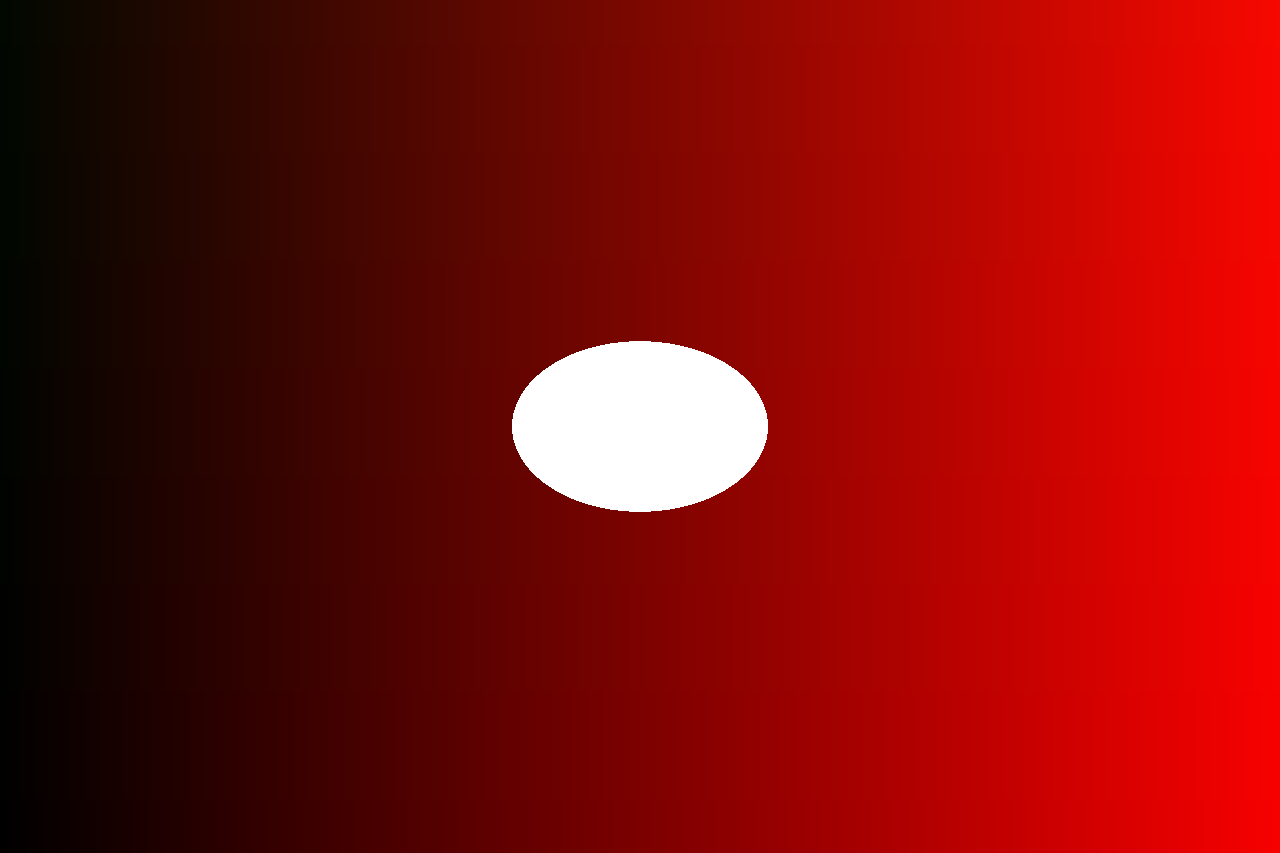
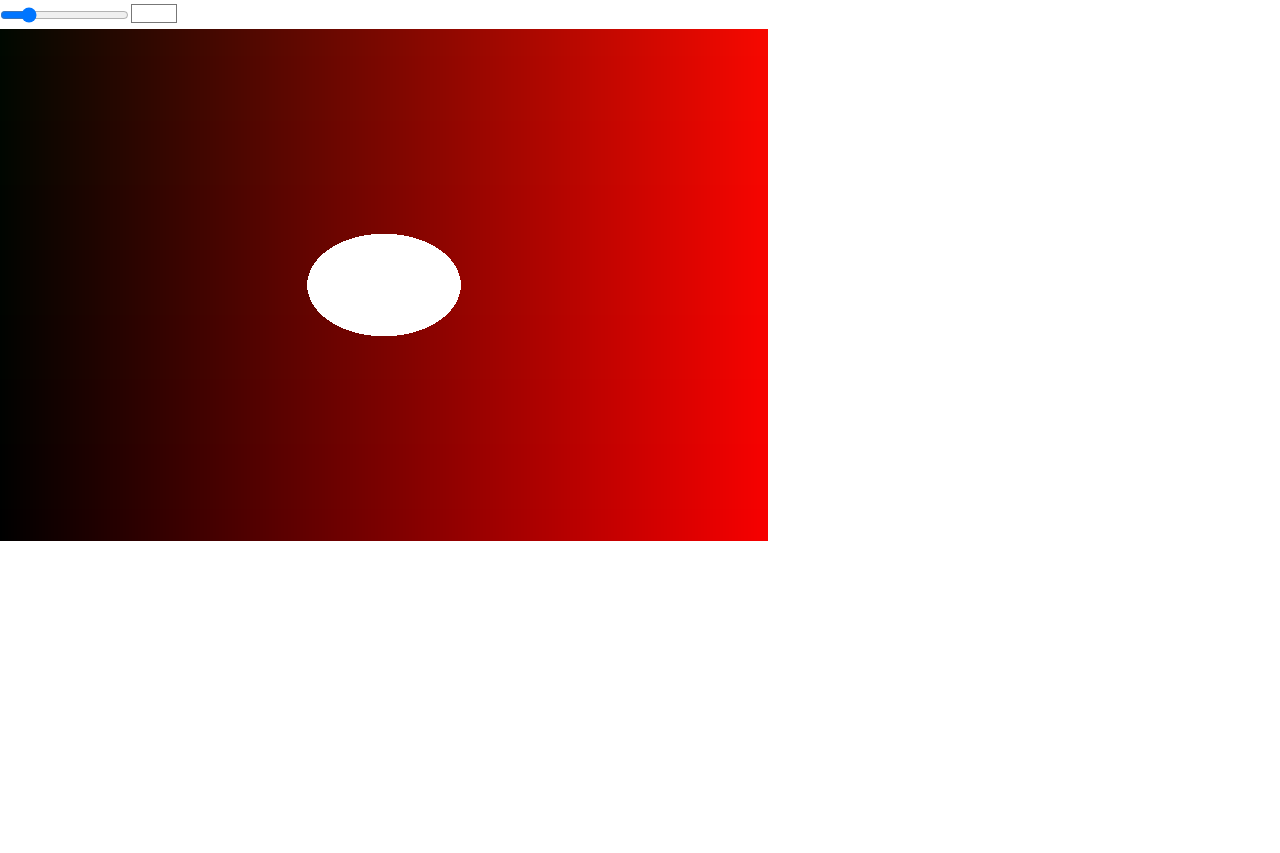
Before and after one commit to Wulakaka/nuxt-3-fundamentals-course, a Nuxt app: page /shader in a window 1280 px wide. After the commit the page ends 800 px from the top, so only its background shows below. Built offline with nearby package versions, Linux system fonts and the light colour scheme.

Commit message:
feat(shader): 增加 props 传递更新 uniform

```diff
--- a/components/WebGlShader.vue
+++ b/components/WebGlShader.vue
@@ -3,10 +3,21 @@ import {onMounted, onUnmounted} from "vue";
 import vertexShaderSrc from "../shaders/vertex.glsl?raw";
 import fragmentShaderSrc from "../shaders/fragment.glsl?raw";
 
+const props = defineProps({
+  circleSize: {
+    type: Number,
+    default: 0.1,
+  },
+  circleColor: {
+    type: String,
+    default: "#ffffff",
+  },
+});
+
 const canvas = useTemplateRef("el");
 
 let gl, program, animationFrame;
-let uTimeLocation, uMouseLocation;
+let uTimeLocation, uMouseLocation, uCircleSizeLocation, uCircleColorLocation;
 
 let mouseX = 0.5,
   mouseY = 0.5;
@@ -27,6 +38,8 @@ onMounted(() => {
   // Get uniform locations
   uTimeLocation = gl.getUniformLocation(program, "uTime");
   uMouseLocation = gl.getUniformLocation(program, "uMouse");
+  uCircleSizeLocation = gl.getUniformLocation(program, "uCircleSize");
+  uCircleColorLocation = gl.getUniformLocation(program, "uCircleColor");
 
   // Setup triangle index buffer for vertex.glsl
   const indexLoc = gl.getAttribLocation(program, "index");
@@ -53,8 +66,37 @@ onMounted(() => {
     animationFrame = requestAnimationFrame(render);
   };
 
+  watch(
+    () => props.circleSize,
+    (newSize) => {
+      if (gl && uCircleSizeLocation) {
+        gl.uniform1f(uCircleSizeLocation, newSize);
+      }
+    },
+    {immediate: true}
+  );
+
+  watch(
+    () => props.circleColor,
+    (newColor) => {
+      if (gl && uCircleColorLocation) {
+        const rgb = hexToRgb(newColor);
+        gl.uniform3f(uCircleColorLocation, ...rgb);
+      }
+    },
+    {immediate: true}
+  );
+
   render();
 });
+
+function hexToRgb(hex) {
+  const bigint = parseInt(hex.replace("#", ""), 16);
+  const r = (bigint >> 16) & 255;
+  const g = (bigint >> 8) & 255;
+  const b = bigint & 255;
+  return [r / 255, g / 255, b / 255];
+}
 
 onUnmounted(() => {
   cancelAnimationFrame(animationFrame);
@@ -109,7 +151,7 @@ function linkProgram(vertexShader, fragmentShader) {
 <style scoped>
 canvas {
   display: block;
-  width: 100%;
+  width: 60%;
   aspect-ratio: 3/2;
 }
 </style>
--- a/pages/shader.vue
+++ b/pages/shader.vue
@@ -4,11 +4,22 @@ definePageMeta({
   layout: "plain",
   title: "WebGL2 Shader Example",
 });
+
+const circleSize = ref(0.1);
+const circleColor = ref("#ffffff");
 </script>
 
 <template>
   <div>
-    <WegGlShader />
+    <input
+      v-model.number="circleSize"
+      type="range"
+      min="0.01"
+      max="0.5"
+      step="0.01"
+    />
+    <input v-model="circleColor" type="color" />
+    <WegGlShader :circle-size="circleSize" :circle-color="circleColor" />
   </div>
 </template>
 
```
Also changed, not shown: shaders/fragment.glsl.
